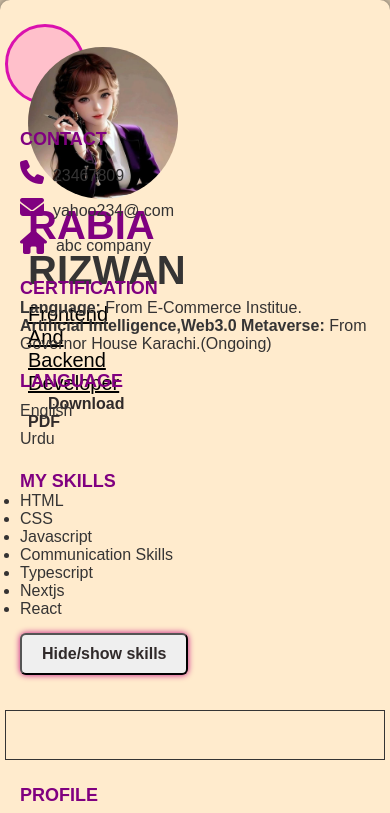
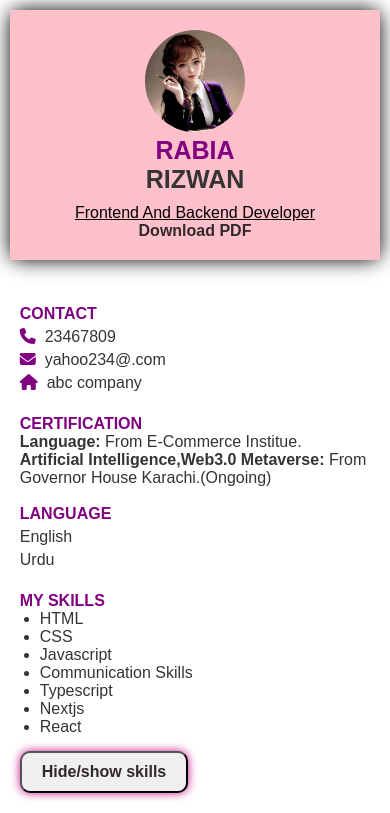
Before and after one commit to rabia758/resume-builder, a plain HTML site: page index.html in a window 390 px wide. Shown: the top 813 px of the page. Drawn offline with Linux system fonts and the light colour scheme.

Commit message:
first commit

```diff
--- a/style.css
+++ b/style.css
@@ -10,7 +10,6 @@ body{
     font-family: Arial, sans-serif;
     background-color: white;
     color: rgb(53, 51, 51);
-    background-color: blanchedalmond;
 
 }
 
@@ -29,7 +28,7 @@ a{
 .container{
     margin-top: 10px;
     width: 90%;
-    height: 1000px;
+    height: auto;
     max-width: 1000px;
     margin: 20px auto;
     border-radius: 10px;
@@ -117,40 +116,6 @@ color: rgb(48, 42, 42);
     margin-top: 10px;
     float: left;
 }
-@media (max-width: 768px) {
-    .content {
-        padding-left: 20px; /* Adjust padding for smaller screens */
-        padding: 15px; /* Adjust overall padding */
-    }
-    .head {
-        font-size: 18px; /* Slightly smaller font size */
-    }
-    .left,.right {
-        width: 100%; /* Full width on smaller screens */
-        float: none; /* Remove floating */
-    }
-    .skills {
-        margin-left: 0; /* Reset margin for smaller screens */
-    }
-    .p-3, .b {
-        margin-top: 10px; /* Increase top margin for better spacing */
-    }
-    .a1{
-        font-size: 16px;
-        color: rgb(53,52,52);
-    }
-    .fa-solid{
-        font-size: 24px;
-    }
-    .line {
-        height: 50px; /* Optional: adjust height for smaller screens */
-        width:100%;/* Full width to occupy available space */
-        margin: 10px 0; /* Center the line with top and bottom margin */
-        float: none; /* Remove float for stacking */
-    }
-
-}
-
 /*right section*/
 .right{
     width: 62%;
@@ -159,16 +124,6 @@ color: rgb(48, 42, 42);
 .a1{
     color: rgb(53,52,52);
 }
-
-/* Media query for small screens */
-@media (max-width: 768px) {
-
-    .btn {
-        padding: 10px 20px; /* Increase padding for button */
-        font-size: 1em; /* Adjust button font size */
-    }
-}
-
 
 button{
     font-family: Arial, sans-serif;
@@ -182,47 +137,95 @@ button:hover{
     background-color: purple;
 }
 
+@media (max-width: 768px) {
+    /* For tablets or smaller screens */
+    .container {
+        width: 95%;
+        margin: 10px auto;
+    }
 
-/* Media query for screens 469px wide or smaller */
-@media (max-width: 469px) {
-    .container {
-        flex-direction: column;
+    .profile {
+        width: 120px;
+    }
+
+    .first, .second {
+        font-size: 30px;
+    }
+
+    .profile-tittle {
+        font-size: 18px;
+    }
+
+    .left, .right {
         width: 100%;
-        margin: 0;
+        float: none;
+        margin-top: 20px;
+    }
+
+    .line {
+        height: auto;
+        margin-top: 20px;
+        border: none;
+    }
+
+    .content {
+        padding-left: 20px;
+        padding-right: 20px;
+    }
+
+    .head {
+        font-size: 18px;
+    }
+
+    button {
+        font-size: 18px;
+    }
+}
+
+@media (max-width: 480px) {
+    /* For mobile devices */
+    .profile-container{
+        justify-content: center;
+    }
+    .profile {
+        width: 100px;
+        justify-content: center;
+    }
+
+    .first, .second {
+        font-size: 25px;
+    }
+
+    .profile-tittle {
+        font-size: 16px;
+    }
+
+    .left, .right {
+        width: 100%;
+        float: left;
         padding: 5px;
     }
 
-    .left-section {
-        width: 100%;
-        text-align: center; /* Center text for better appearance */
-        padding: 10px;
-        border: none; /* Remove border for cleaner look */
-        background-color: rgb(48, 42, 42);
+    .content {
+        padding-left: 5px;
+        padding-right: 5px;
     }
 
-    .right-section {
-        width: 100%;
-        padding: 15px;
+    .head {
+        font-size: 16px;
     }
 
-    .profile-container {
-        height: 80px;
-        width: 80px;
-        border: 3px solid rgb(218, 17, 174);
-        border-radius: 50%;
-        margin-top: 5%;
-        margin-bottom: 10px;
+    .line {
+        display: none; /* Hide the line on mobile */
+    }
+
+    .btn {
+        padding: 10px 20px;
+        font-size: 16px;
     }
 
     button {
         font-size: 16px;
-        padding: 8px 12px;
-        margin-top: 5px;
-        border-radius: 6px;
-        box-shadow: 0 0 6px rgb(196, 14, 126);
-    }
-
-    button:hover {
-        background-color: purple;
+        padding: 10px 20px;
     }
 }
```
Also changed, not shown: index.html (+0 -8 lines).
